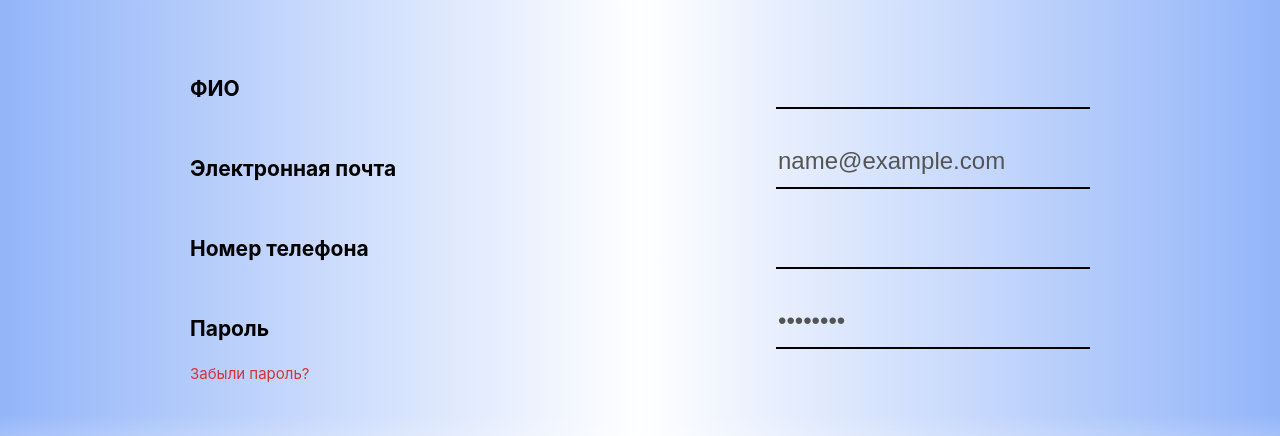
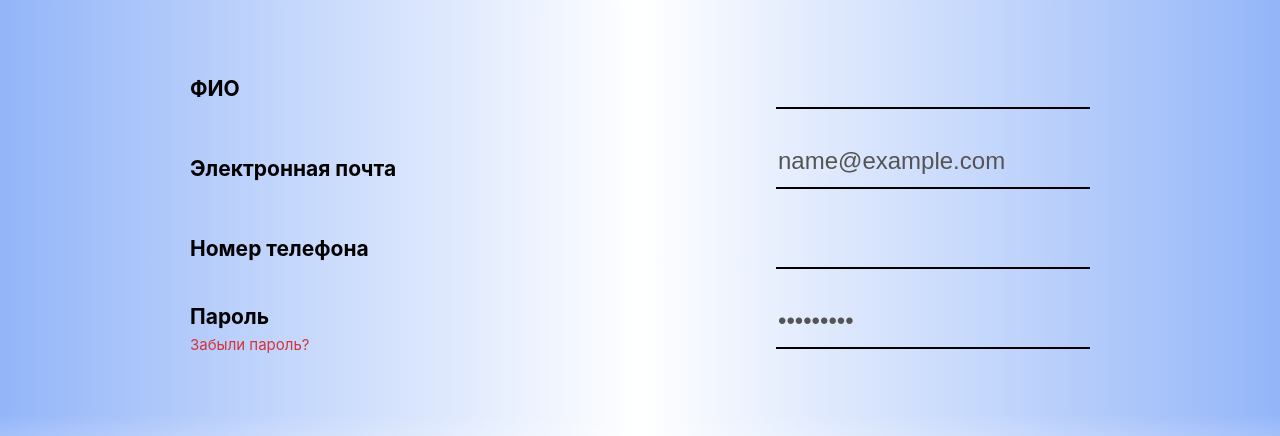
Before and after one commit to external-referral-program/frontend, a Vue app: page /account/settings in a window 1280 px wide. Shown: the part 249-685 px from the top of the page. Built offline with nearby package versions, Linux system fonts and the light colour scheme; no server answers; sample sign-in values are in the browser's storage.

Commit message:
add password changing

```diff
--- a/src/entities/user/model/types.ts
+++ b/src/entities/user/model/types.ts
@@ -18,7 +18,7 @@ export interface IRegistrationData {
 
 export interface IPasswordChange {
   email: string
-  password: string
+  new_password: string
   code: string
 }
 
--- a/src/entities/user/model/user.api.ts
+++ b/src/entities/user/model/user.api.ts
@@ -1,5 +1,6 @@
 import { api } from '@/shared/api/axiosSettings'
 import { API_CONFIG } from '@/shared/config/api'
+
 import type {
   IRegistrationData,
   IPasswordChange,
--- /dev/null
+++ b/src/features/auth/password-change/usePasswordReset.ts
@@ -0,0 +1,96 @@
+import { useUserStore } from '@/entities/user/model/store'
+import { computed, ref } from 'vue'
+import { sendPasswordResetCode, resetPassword } from '@/entities/user/model/user.api'
+import type { IPasswordChange, IUser } from '@/entities/user/model/types'
+import { storeToRefs } from 'pinia'
+
+export const usePasswordReset = () => {
+  const userStore = useUserStore()
+  const { user } = storeToRefs(userStore)
+
+  const password = ref('         ')
+  const loading = ref(false)
+  const error = ref<Error | null>(null)
+  const message = ref('')
+
+  const code = ref('')
+  const isCodeSent = ref(false)
+
+  const userData = ref<IUser>({
+    full_name: '',
+    email: '',
+    city_name: '',
+    phone_number: '',
+  })
+
+  const clearPassword = () => {
+    password.value = ''
+  }
+
+  const setUserData = () => {
+    if (!user.value) return
+
+    console.log(user.value)
+    userData.value = user.value
+  }
+
+  setUserData()
+
+  const isEmailValid = computed(() => {
+    return userData.value.email.trim() !== '' && userData.value.email.includes('@')
+  })
+
+  const isAllValid = computed(() => {
+    return isEmailValid.value && code.value.trim().length === 6 && password.value.length >= 6
+  })
+
+  const getCode = async (email: string) => {
+    loading.value = true
+    try {
+      const resp = await sendPasswordResetCode(email)
+      message.value = resp.data.details
+      isCodeSent.value = true
+      clearPassword()
+      console.log(resp)
+    } catch (e) {
+      error.value = e as Error
+      console.log(error.value)
+    } finally {
+      loading.value = false
+    }
+  }
+
+  const changePassword = async (email: string, code: string, password: string) => {
+    const data: IPasswordChange = {
+      email: email.trim(),
+      new_password: password,
+      code: code.trim(),
+    }
+
+    loading.value = true
+    try {
+      const resp = await resetPassword(data)
+      message.value = resp.data.detail
+      isCodeSent.value = false
+      console.log(resp)
+    } catch (e) {
+      error.value = e as Error
+      console.log(error.value)
+    } finally {
+      loading.value = false
+    }
+  }
+
+  return {
+    loading,
+    error,
+    getCode,
+    changePassword,
+    code,
+    isCodeSent,
+    password,
+    userData,
+    isAllValid,
+    message,
+  }
+}
--- a/src/pages/protected/SettingsView.vue
+++ b/src/pages/protected/SettingsView.vue
@@ -2,7 +2,6 @@
   <div class="account-settings">
     <div class="account-settings-container">
       <h1 class="account-settings-title">Информация об аккаунте</h1>
-      <form>
       <div class="settings-elem">
         <div class="elem-title">ФИО</div>
         <base-input v-model="userData.full_name" type="text" disabled autocomplete="name" />
@@ -16,10 +15,40 @@
         <base-input v-model="userData.phone_number" type="tel" disabled autocomplete="tel" />
       </div>
 
-        <div class="settings-elem">
+      <form class="settings-elem">
+        <div class="password-elem">
           <div class="elem-title">Пароль</div>
-          <base-input v-model="password" type="password" disabled autocomplete="new-password" />
-          <span class="forgot-password">Забыли пароль?</span>
+          <div @click="getCode(userData.email)" class="forgot-password">Забыли пароль?</div>
+        </div>
+
+        <div>
+          <base-input
+            v-model="password"
+            type="password"
+            min-length="6"
+            required
+            :disabled="!isCodeSent"
+            autocomplete="new-password"
+          />
+          <base-input
+            v-if="isCodeSent"
+            v-model="code"
+            label="Код подтверждения"
+            type="text"
+            :min-length="6"
+            :max-length="6"
+            required
+            autocomplete="one-time-code"
+          />
+          <base-loader class="loader" v-if="loading" />
+          <base-button
+            v-else-if="isCodeSent"
+            :disabled="!isAllValid"
+            @click="changePassword(userData.email, code, password)"
+            text="Сохранить"
+          />
+          <p v-if="message" class="success-text">{{ message }}</p>
+          <p v-if="error" class="error-text">{{ error }}</p>
         </div>
       </form>
     </div>
@@ -27,33 +56,23 @@
 </template>
 
 <script lang="ts" setup>
-import { useUserStore } from '@/entities/user/model/store'
-import type { IUser } from '@/entities/user/model/types'
+import { usePasswordReset } from '@/features/auth/password-change/usePasswordReset'
 import { BaseInput } from '@/shared/ui/input'
-import { storeToRefs } from 'pinia'
-import { ref } from 'vue'
+import { BaseButton } from '@/shared/ui/button'
+import { BaseLoader } from '@/shared/ui/loader'
 
-const userStore = useUserStore()
-
-const { user } = storeToRefs(userStore)
-
-const userData = ref<IUser>({
-  full_name: '',
-  email: '',
-  city_name: '',
-  phone_number: '',
-})
-
-const setUserData = () => {
-  if (!user.value) return
-
-  console.log(user.value)
-  userData.value = user.value
-}
-
-setUserData()
-
-const password = ref('12345678')
+const {
+  loading,
+  error,
+  message,
+  getCode,
+  changePassword,
+  code,
+  isCodeSent,
+  password,
+  userData,
+  isAllValid,
+} = usePasswordReset()
 </script>
 
 <style scoped>
@@ -85,11 +104,20 @@ const password = ref('12345678')
   position: relative;
 }
 
+.password-elem {
+  display: flex;
+  flex-direction: column;
+}
+
+.settings-elem-inner {
+  display: flex;
+  flex-direction: column;
+}
+
 .forgot-password {
-  position: absolute;
   color: var(--vt-red);
   cursor: pointer;
-  bottom: -17px;
+  bottom: 30px;
   user-select: none;
   left: 0;
 }
@@ -98,4 +126,29 @@ const password = ref('12345678')
   font-size: 21px;
   font-weight: 700;
 }
+
+.success-text {
+  color: var(--vt-blue);
+  margin-top: 10px;
+  font-size: 16px;
+  font-weight: 500;
+}
+
+@media (max-width: 1024px) {
+  .account-settings-title {
+    font-size: 30px;
+    margin: 0 auto;
+  }
+}
+
+@media (max-width: 425px) {
+  .account-settings-title {
+    font-size: 20px;
+  }
+
+  .elem-title {
+    font-size: 16px;
+  font-weight: 400;
+  }
+}
 </style>
--- a/src/shared/api/axiosSettings.ts
+++ b/src/shared/api/axiosSettings.ts
@@ -16,8 +16,16 @@ api.interceptors.request.use((config) => {
   if (isPublicRoute) return config
 
   const token = localStorage.getItem('access_token')
+
   if (token) {
-    config.headers.Authorization = `Token ${token}`
+    const anotherRoutes = [
+      API_CONFIG.SEND_PASSWORD_RESET_CODE_ENDPOINT,
+      API_CONFIG.PASSWORD_RESET_ENDPOINT,
+    ]
+    const isAnotherRoute = anotherRoutes.some((route) => config.url?.startsWith(route))
+
+    if (isAnotherRoute) config.headers.Authorization = `Bearer ${token}`
+    else config.headers.Authorization = `Token ${token}`
   }
   return config
 })
--- a/src/shared/config/api.ts
+++ b/src/shared/config/api.ts
@@ -3,7 +3,6 @@ export const API_CONFIG = {
 
   VACANCIES_ENDPOINT: '/api/vacancies-list/',
   CITIES_ENDPOINT: '/api/cities-list/',
-  REFERRALS_ENDPOINT: '/api/referer/referrals/',
 
   SEND_REGISTRATION_CODE_ENDPOINT: 'api/referer/send-registration-code/',
   SEND_PASSWORD_RESET_CODE_ENDPOINT: 'api/referer/send-password-reset-code/',
@@ -12,4 +11,5 @@ export const API_CONFIG = {
   PASSWORD_RESET_ENDPOINT: 'api/referer/password-reset/',
   SIGN_IN_USER_ENDPOINT: 'api/referer/login/',
   RECOMMEND_REFERRAL: 'api/referer/recommendation/',
+  REFERRALS_ENDPOINT: '/api/referer/referrals/',
 }
```
Also changed, not shown: src/features/auth/password-change/usePasswordChange.ts (deleted, +0 -36 lines). Lines whose indentation alone changed are shown as unchanged.
